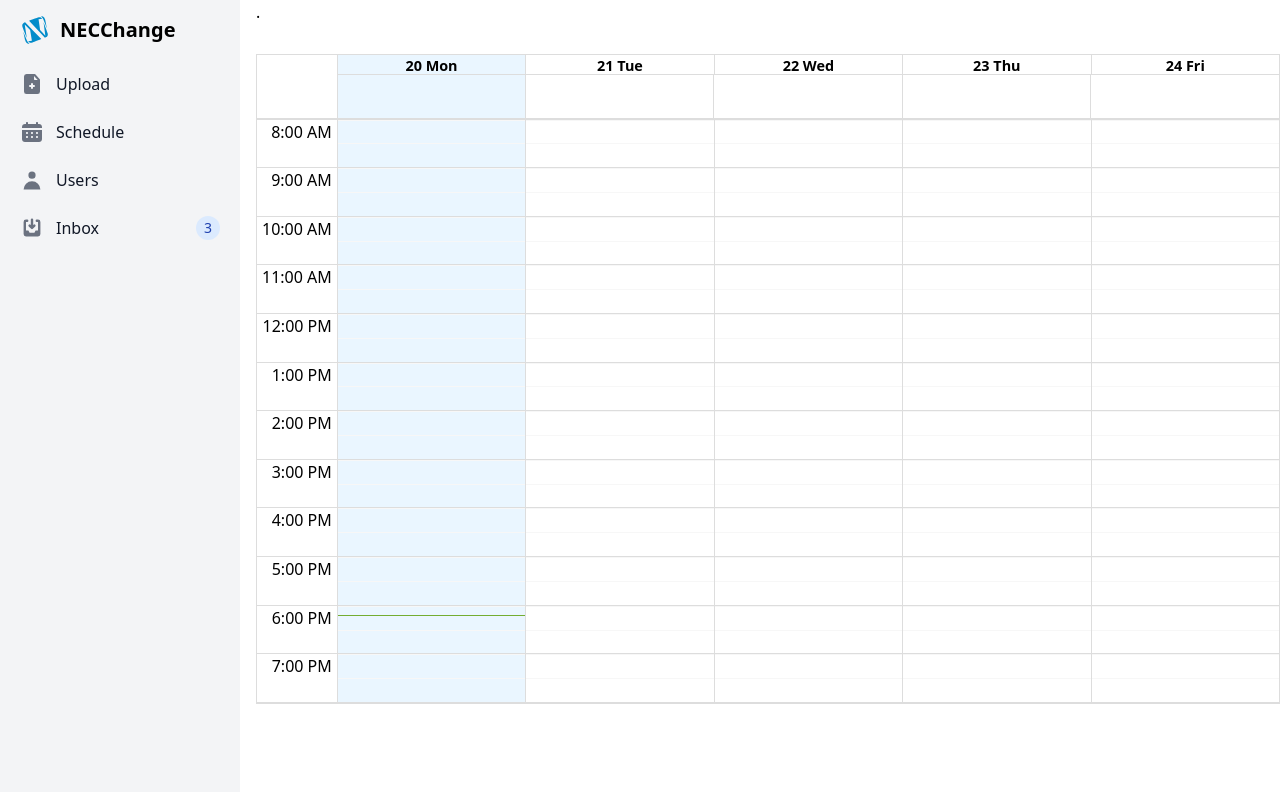
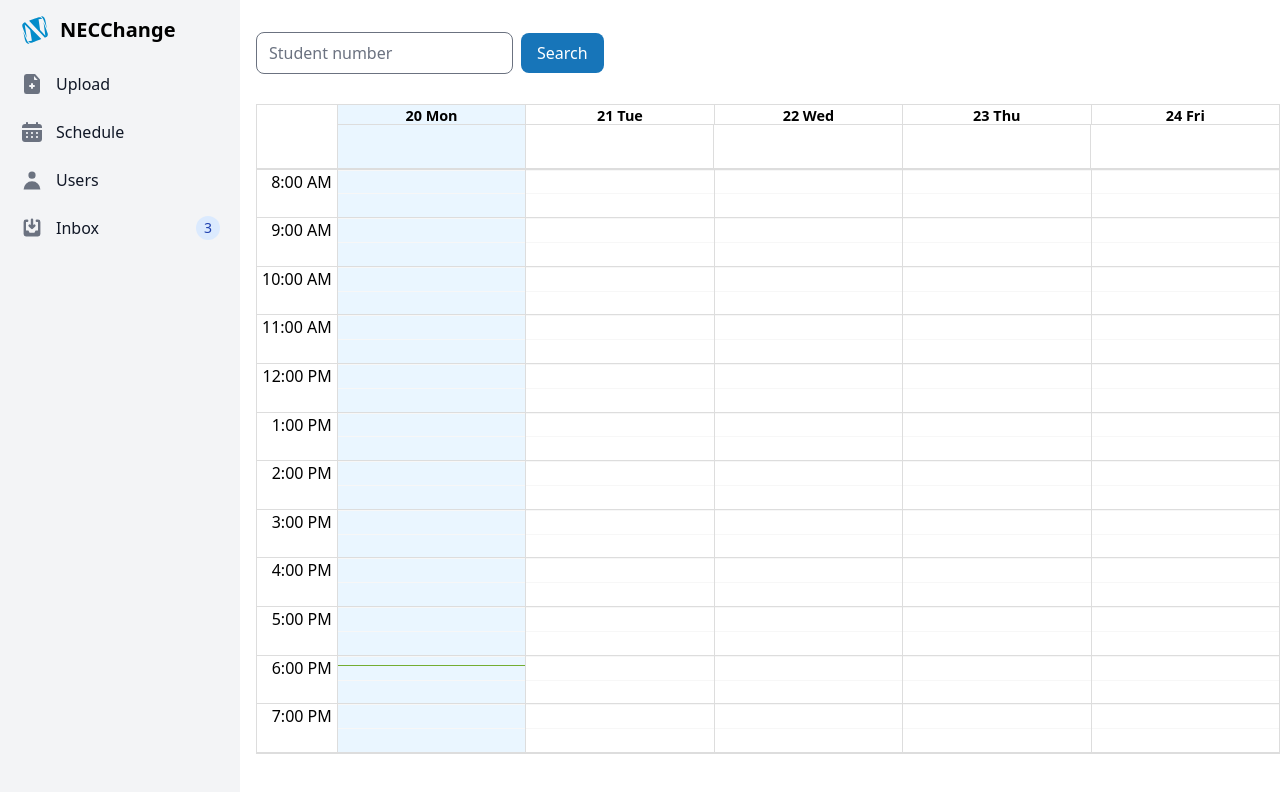
Before and after one commit to SimaoQuintela/NECChange-Solver, a Next.js app in the folder web/: page /schedule in a window 1280 px wide. Shown: the top 792 px of the page. Built offline with nearby package versions, Linux system fonts and the light colour scheme.

Commit message:
added display on schedule, que código lindo :cowboy_hat_face: (#18)

```diff
--- a/web/package.json
+++ b/web/package.json
@@ -11,6 +11,7 @@
   "dependencies": {
     "@next/font": "^13.1.6",
     "@tailwindcss/forms": "^0.5.3",
+    "axios": "^1.3.6",
     "date-fns": "^2.29.3",
     "eslint": "8.34.0",
     "eslint-config-next": "13.1.6",
--- /dev/null
+++ b/web/public/data/schedule.json
@@ -0,0 +1,45 @@
+{
+    "a97444" : [
+        {
+            "uc" : "AUC",
+            "year" : 2,
+            "semester" : 2,
+            "type_class" : "PL",
+            "shift": 2,
+            "slots" : [["Monday", "10", "00", "12", "00", true], ["Friday", "14", "00", "16", "00", false]]
+        },
+        {
+            "uc" : "CG",
+            "year" : 3,
+            "semester" : 2,
+            "type_class" : "T",
+            "shift": 1,
+            "slots" : [["Monday", "10", "00", "12", "00", true]]
+        }
+    ],
+
+    "a932813" : [
+        {
+            "uc" : "dsadsadasdas",
+            "year" : 2,
+            "semester" : 2,
+            "overlap": true,
+            "day" : "Monday",
+            "startHour" : 10,
+            "endHour" : 12,
+            "startMin" : 0,
+            "endMin" : 0
+        },
+        {
+            "uc" : "CG",
+            "year" : 3,
+            "semester" : 2,
+            "overlap": true,
+            "day" : "Monday",
+            "startHour" : 10,
+            "endHour" : 12,
+            "startMin" : 0,
+            "endMin" : 0
+        }
+    ]
+}
--- a/web/src/api/events.js
+++ /dev/null
@@ -1,90 +0,0 @@
-export default [
-  {
-    title: "All Day Event very long title",
-    allDay: true,
-    start: new Date(2015, 3, 0),
-    end: new Date(2015, 3, 1),
-  },
-  {
-    title: "Long Event",
-    start: new Date(2015, 3, 7),
-    end: new Date(2015, 3, 10),
-  },
-
-  {
-    title: "DTS STARTS",
-    start: new Date(2016, 2, 13, 0, 0, 0),
-    end: new Date(2016, 2, 20, 0, 0, 0),
-  },
-
-  {
-    title: "DTS ENDS",
-    start: new Date(2016, 10, 6, 0, 0, 0),
-    end: new Date(2016, 10, 13, 0, 0, 0),
-  },
-
-  {
-    title: "Some Event",
-    start: new Date(2015, 3, 9, 0, 0, 0),
-    end: new Date(2015, 3, 9, 0, 0, 0),
-  },
-  {
-    title: "Conference",
-    start: new Date(2015, 3, 11),
-    end: new Date(2015, 3, 13),
-    desc: "Big conference for important people",
-  },
-  {
-    title: "Meeting",
-    start: new Date(2015, 3, 12, 10, 30, 0, 0),
-    end: new Date(2015, 3, 12, 12, 30, 0, 0),
-    desc: "Pre-meeting meeting, to prepare for the meeting",
-  },
-  {
-    title: "Lunch",
-    start: new Date(2015, 3, 12, 12, 0, 0, 0),
-    end: new Date(2015, 3, 12, 13, 0, 0, 0),
-    desc: "Power lunch",
-  },
-  {
-    title: "Meeting",
-    start: new Date(2015, 3, 12, 14, 0, 0, 0),
-    end: new Date(2015, 3, 12, 15, 0, 0, 0),
-  },
-  {
-    title: "Happy Hour",
-    start: new Date(2015, 3, 12, 17, 0, 0, 0),
-    end: new Date(2015, 3, 12, 17, 30, 0, 0),
-    desc: "Most important meal of the day",
-  },
-  {
-    title: "Dinner",
-    start: new Date(2015, 3, 12, 20, 0, 0, 0),
-    end: new Date(2015, 3, 12, 21, 0, 0, 0),
-  },
-  {
-    title: "Birthday Party",
-    start: new Date(2015, 3, 13, 7, 0, 0),
-    end: new Date(2015, 3, 13, 10, 30, 0),
-  },
-  {
-    title: "Birthday Party 2",
-    start: new Date(2015, 3, 13, 7, 0, 0),
-    end: new Date(2015, 3, 13, 10, 30, 0),
-  },
-  {
-    title: "Birthday Party 3",
-    start: new Date(2015, 3, 13, 7, 0, 0),
-    end: new Date(2015, 3, 13, 10, 30, 0),
-  },
-  {
-    title: "Late Night Event",
-    start: new Date(2015, 3, 17, 19, 30, 0),
-    end: new Date(2015, 3, 18, 2, 0, 0),
-  },
-  {
-    title: "Multi-day Event",
-    start: new Date(2015, 3, 20, 19, 30, 0),
-    end: new Date(2015, 3, 22, 2, 0, 0),
-  },
-];
--- a/web/src/api/execute.js
+++ /dev/null
@@ -1,33 +0,0 @@
-import { spawn } from "child_process";
-
-export default async function handler(req, res) {
-  if (req.method === "POST") {
-    const { stdout, stderr } = await runScript();
-    if (stderr) {
-      console.error(stderr);
-      res.status(500).send(stderr);
-    } else {
-      console.log(stdout);
-      res.status(200).send(stdout);
-    }
-  } else {
-    res.status(405).send("Method Not Allowed");
-  }
-}
-
-function runScript() {
-  return new Promise((resolve) => {
-    const scriptExecution = spawn("python", ["../schedule/schedule/main.py"]);
-    let stdout = "";
-    let stderr = "";
-    scriptExecution.stdout.on("data", (data) => {
-      stdout += data.toString();
-    });
-    scriptExecution.stderr.on("data", (data) => {
-      stderr += data.toString();
-    });
-    scriptExecution.on("close", () => {
-      resolve({ stdout, stderr });
-    });
-  });
-}
--- a/web/src/pages/_app.js
+++ b/web/src/pages/_app.js
@@ -1,4 +1,5 @@
 import "@/styles/globals.css";
+
 
 export default function App({ Component, pageProps }) {
   return <Component {...pageProps} />;
--- /dev/null
+++ b/web/src/pages/api/get/[student_nr].js
@@ -0,0 +1,18 @@
+import alocation from "public/data/schedule.json"
+
+export default function handler(req, res) {
+  const student = req.query
+
+  try{
+    if(Object.keys(alocation).includes(student.student_nr)){
+      let classes = alocation[student.student_nr]
+      res.status(200).json({"classes": classes})
+    } else {
+      res.status(404).json({"Error": "Not Found"})
+    }
+  } catch (err){
+    throw(err)
+  }
+
+
+}
--- a/web/src/pages/schedule/index.jsx
+++ b/web/src/pages/schedule/index.jsx
@@ -1,31 +1,17 @@
 import { Calendar, momentLocalizer } from 'react-big-calendar'
 import Sidebar from "@/components/Sidebar";
+import moment from 'moment'
+import { useEffect, useState } from 'react';
 
 import "react-big-calendar/lib/css/react-big-calendar.css";
-
-import moment from 'moment'
 import 'moment-timezone'
 
 moment.tz.setDefault("Europe/Lisbon")
 
 const localizer =  momentLocalizer(moment);
 
-const events = [
-  {
-      title: "AUC - TP2",
-      allDay: false,
-      start: new Date("2023-04-12T10:00"),
-      end: new Date("2023-04-12T12:30"),
-  },
-  {
-    title: "PF - TP1",
-    allDay: false,
-    start: new Date("2023-04-12T10:00"),
-      end: new Date("2023-04-12T12:30"),
-}
-]
 
-function MyCalendar() {
+function MyCalendar({ events }) {
   const minDate = new Date();
   minDate.setHours(8,0,0);
 
@@ -45,9 +31,16 @@ function MyCalendar() {
         max={maxDate}
         events={events}
         eventPropGetter={(event) => {
+          let color=""
+          if(event.overlap == true){
+            color = "#3F497F"
+          } else {
+            color = "#1775B9"
+          }
+
           const newStyle = {
             border: "solid white",
-            backgroundColor: "#1775B9",
+            backgroundColor: color,
             fontWeight: "500",
             borderRadius: "12px",
             margin: "0"
@@ -60,14 +53,92 @@ function MyCalendar() {
   );
 }
 
+function getDates(slot){
+  let date = new Date();
+  date.toLocaleString('pt', { timeZone: 'Europe/Lisbon' })
+  let year = date.getFullYear()
+
+  let month = date.getMonth()+1
+  if(month < 10){
+    month = "0"+month
+  }
+
+  let week = {
+    "Monday": 1,
+    "Tuesday": 2,
+    "Wednesday": 3,
+    "Thursday": 4,
+    "Friday": 5
+  }
+  // dia da aula = ( dia do mês + dia da aula - dia da semana atual ) % numero de dias do mês
+  let days_in_month = new Date(year, month,0).getDate()
+  let day = (date.getDate()+ week[slot[0]] - date.getDay()) % days_in_month
+  if(day < 10){
+    day = "0"+day
+  }
+  let start = new Date(year+"-"+month+"-"+day + "T" + slot[1]+":"+ slot[2])
+  let end = new Date(year+"-"+month+"-"+day+"T"+slot[3]+":"+ slot[4])
+
+  return {"start": start, "end": end}
+}
+
+function handleEvents(data) {
+  let events = []
+  Object.values(data.classes).map((lesson) => {
+    lesson.slots.map((slot) => {
+      let dates = getDates(slot)
+      let event = {
+        "title" : lesson.uc + " - " + lesson.type_class + lesson.shift,
+        "allDay": false,
+        "overlap": slot[5],
+        "start": dates.start,
+        "end": dates.end
+      }
+      events.push(event)
+    });
+  });
+  return events
+}
+
 
 export default function BackofficeSchedule(){
+  let [studentNr, setStudentNr] = useState('');
+  const [evt, setEvt] = useState([]);
+  const axios = require('axios');
+
+  const getSchedule = () => {
+    axios.get('api/get/'+studentNr)
+    .then(response => {
+      let evts = handleEvents(response.data);
+      setEvt(evts);
+      console.log({"200": "Ok"})
+    })
+    .catch((error) =>{
+      setEvt([])
+      if(error.response) console.log(error.response)
+      else if(error.request) console.log(error.request)
+      else console.log({"Error": error.message})
+      console.log(error.config)
+    } )
+  };
+
   return(
       <main className='h-screen bg-white '>
           <Sidebar />
-          <div className='ml-64'>
-            .
-            <MyCalendar />
+          <div className='ml-64 pt-8'>
+            <input type="text"
+                   className='rounded-lg'
+                   value={studentNr}
+                   onChange={(e) => setStudentNr(e.target.value)}
+                   placeholder='Student number'
+            />
+
+            <button type=''
+                    className='bg-[#1775B9] text-white pl-4 pr-4 pt-2 pb-2 ml-2 rounded-lg'
+                    onClick={getSchedule}>
+              Search
+            </button>
+            <MyCalendar events={evt} />
           </div>
       </main>
   );
--- a/web/src/styles/globals.css
+++ b/web/src/styles/globals.css
@@ -1,6 +1,10 @@
 @tailwind base;
 @tailwind components;
 @tailwind utilities;
+
+.rbc-day-slot > div.rbc-events-container{
+  margin-right: 0px;
+}
 
 :root {
   --max-width: 1100px;
--- /dev/null
+++ b/web/src/styles/style.css
@@ -0,0 +1 @@
+.rbc-timeslot-group{ margin: 0; }
```
Also changed, not shown: 1 other file (tests, documents, lock files or other folders).
